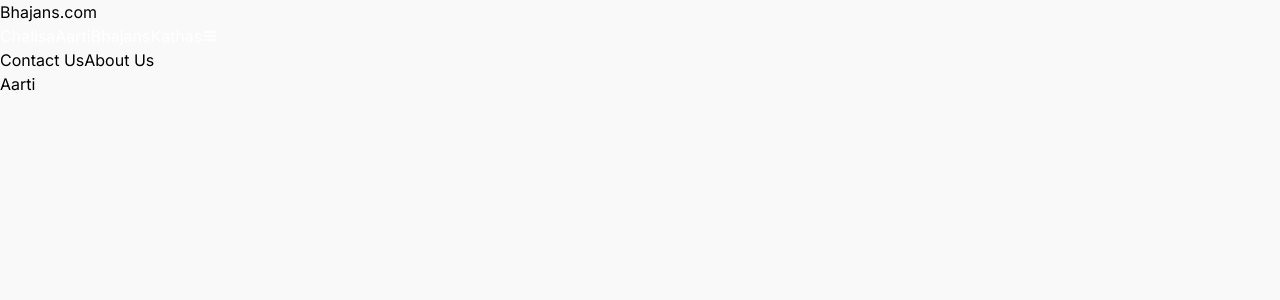
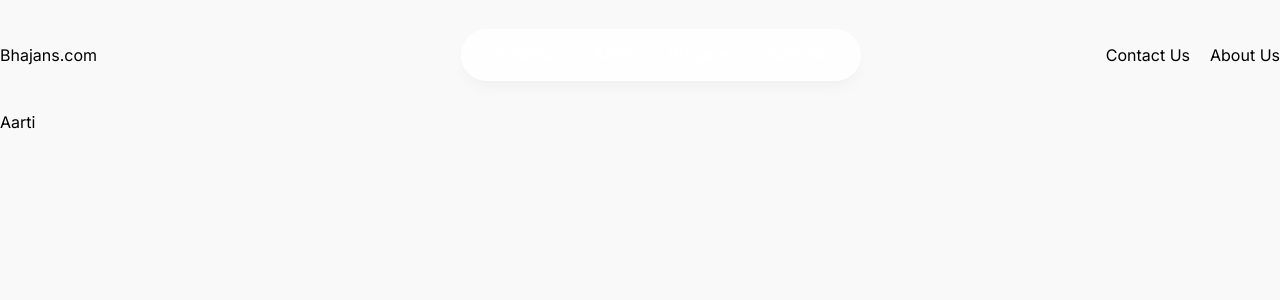
Before and after one commit to karshdev/new_project_, a Next.js app: page /aarti in a window 1280 px wide. Shown: the top 300 px of the page. Built offline with nearby package versions, Linux system fonts and the light colour scheme.

Commit message:
error resolved

```diff
--- a/src/app/aarti/page.js
+++ b/src/app/aarti/page.js
@@ -1,4 +1,4 @@
-import Layout from '@/Components/Layout'
+import Layout from '@/components/Layout'
 import React from 'react'
 
 const Aarti = () => {
--- a/src/app/bhajan/page.js
+++ b/src/app/bhajan/page.js
@@ -1,4 +1,4 @@
-import Layout from '@/Components/Layout';
+import Layout from '@/components/Layout';
 import React from 'react'
 
 const Bhajan = () => {
--- a/src/app/chalisa/[id]/page.js
+++ b/src/app/chalisa/[id]/page.js
@@ -1,4 +1,4 @@
-import Layout from '@/Components/Layout'
+import Layout from '@/components/Layout'
 import React from 'react'
 
 const page = () => {
--- a/src/app/chalisa/page.js
+++ b/src/app/chalisa/page.js
@@ -1,4 +1,4 @@
-import Layout from '@/Components/Layout'
+import Layout from '@/components/Layout'
 import React from 'react'
 
 const Chalisa = () => {
--- a/src/app/katha/page.js
+++ b/src/app/katha/page.js
@@ -1,4 +1,4 @@
-import Layout from '@/Components/Layout'
+import Layout from '@/components/Layout'
 import React from 'react'
 
 const Katha = () => {
--- a/src/app/layout.js
+++ b/src/app/layout.js
@@ -1,4 +1,4 @@
-import Navbar from '@/Components/Navbar';
+import Navbar from '@/components/Navbar';
 import './globals.css'
 import { Inter } from 'next/font/google'
 
--- a/src/components/HomeContainer.js
+++ b/src/components/HomeContainer.js
@@ -1,5 +1,6 @@
 import React from 'react'
 import MostSearchEd from './MostSearchEd'
+
 
 
 
--- a/src/components/Layout.js
+++ b/src/components/Layout.js
@@ -1,5 +1,6 @@
 import React from 'react'
 import Navbar from './Navbar';
+
 
 
 
--- a/src/components/Navbar.js
+++ b/src/components/Navbar.js
@@ -1,6 +1,7 @@
 import React from 'react'
 import { FiMenu } from "react-icons/fi";
 import Hamburger from './Hamburger';
+
 
 
 const Navbar = () => {
--- a/tailwind.config.js
+++ b/tailwind.config.js
@@ -2,7 +2,7 @@
 module.exports = {
   content: [
     "./src/pages/**/*.{js,ts,jsx,tsx,mdx}",
-    "./src/Components/**/*.{js,ts,jsx,tsx,mdx}",
+    "./src/components/**/*.{js,ts,jsx,tsx,mdx}",
     "./src/app/**/*.{js,ts,jsx,tsx,mdx}",
   ],
   theme: {
```
Also changed, not shown: src/app/landing/page.js (+4 -4 lines).
